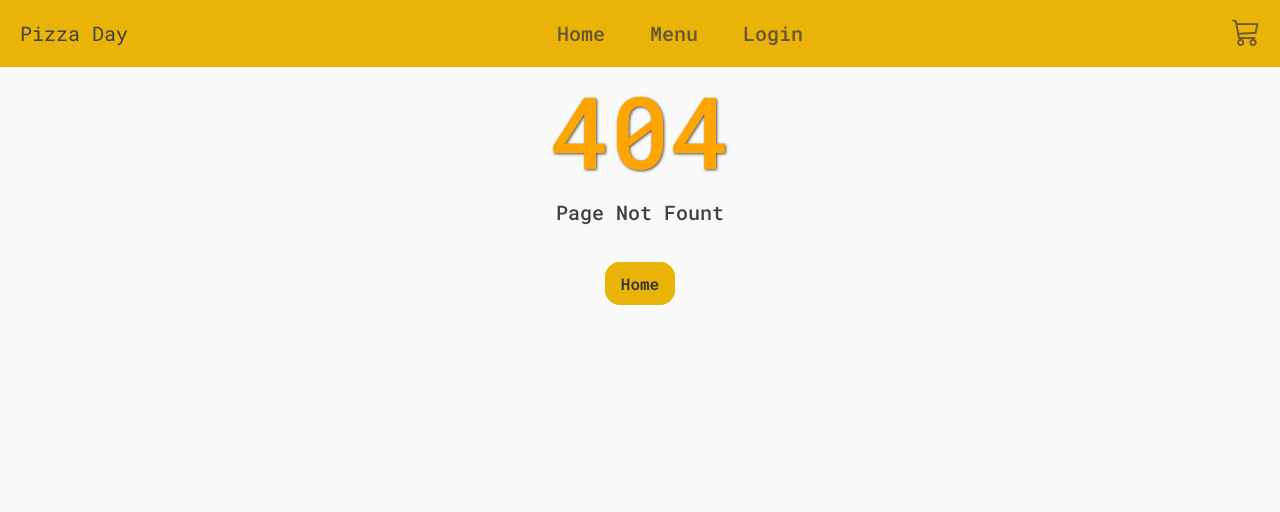
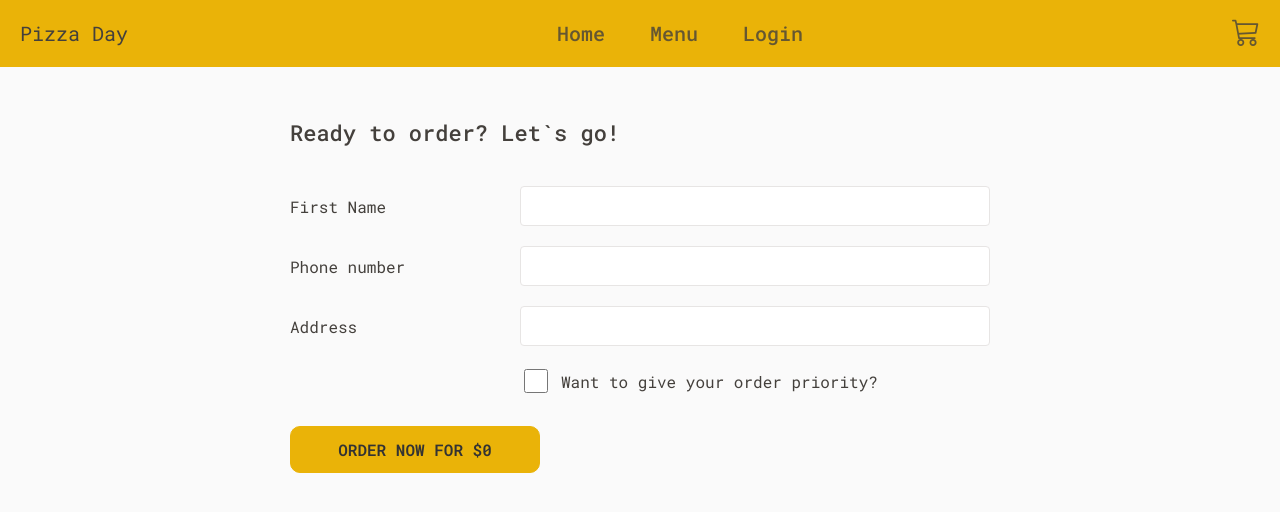
Before and after one commit to leviiiin/hillel-react-course-project, a React (Vite) app: page /order in a window 1280 px wide. Before the commit this address had no page. Shown: the top 512 px of the page. Built offline with nearby package versions, Linux system fonts and the light colour scheme.

Commit message:
create OrderPage

```diff
--- a/src/App.jsx
+++ b/src/App.jsx
@@ -8,6 +8,7 @@ import {
   NotFountPage,
   SignupPage,
   CartPage,
+  OrderPage,
 } from "./pages/index";
 import { Route, Routes } from "react-router-dom";
 
@@ -22,6 +23,7 @@ function App() {
           <Route path="/login" element={<LoginPage />} />
           <Route path="/signup" element={<SignupPage />} />
           <Route path="/cart" element={<CartPage />} />
+          <Route path="/order" element={<OrderPage />} />
           <Route path="*" element={<NotFountPage />} />
         </Routes>
       </main>
--- a/src/components/OrderForm/OrderForm.css
+++ b/src/components/OrderForm/OrderForm.css
@@ -1,7 +1,6 @@
 .order-form {
   width: 700px;
   margin: 0 auto;
-  padding: 50px 0;
   display: flex;
   flex-direction: column;
   gap: 20px;
--- a/src/components/ProductItem/ProductItem.jsx
+++ b/src/components/ProductItem/ProductItem.jsx
@@ -45,7 +45,7 @@ const ProductItem = ({ product, updateProduct, state, dispatch }) => {
 
   const getActionTemplate = () => {
     const cartItem = state.items.find((item) => item.id === id);
-
+    console.log(cartItem);
     if (soldOut) {
       return (
         <Button theme="disabled" className="product__btn">
--- a/src/pages/CartPage/CartPage.jsx
+++ b/src/pages/CartPage/CartPage.jsx
@@ -1,14 +1,12 @@
 import "./CartPage.css";
-import { Link } from "react-router-dom";
+import { Link, useNavigate } from "react-router-dom";
 import { Button } from "../../components";
 import { CartContext } from "../../contexts/CartProvider";
-import { useState, useContext } from "react";
-import { OrderForm } from "../../components/index";
+import { useContext } from "react";
 
 const CartPage = () => {
-  const [orderComplete, setOrderComplete] = useState(false);
   const { dispatch, state } = useContext(CartContext);
-  const [totalPrice, setTotalPrice] = useState(0);
+  const navigate = useNavigate();
 
   const handleDeleteItem = (id) => {
     dispatch({
@@ -43,21 +41,18 @@ const CartPage = () => {
         payload: item.id,
       });
     });
-    setTotalPrice(0);
   };
 
   const orderProduct = () => {
     const currentTotalPrice = state.totalPrice;
+    navigate("/order", { state: { totalPrice: currentTotalPrice } });
     clearCart();
-    setOrderComplete(true);
-    setTotalPrice(currentTotalPrice);
   };
 
   return (
     <div className="cart-page">
       <div className="wrapper">
         <div className="cart-page__content">
-          {!orderComplete && (
           <>
             <Link to="/menu" className="cart-page__back-link">
               <i className="bi bi-arrow-left-short"></i>
@@ -65,7 +60,6 @@ const CartPage = () => {
             </Link>
             <h1 className="cart-page__title">Your cart</h1>
           </>
-          )}
           <div className="cart-page__order">
             <ul className="cart-page__order-list">
               {state.items.map((item) => {
@@ -111,7 +105,7 @@ const CartPage = () => {
             )}
             {state.items.length > 0 && (
               <div className="cart-page__order-btns">
-                <Button theme="primary" onClick={() => orderProduct()}>
+                <Button theme="primary" onClick={orderProduct}>
                   Order
                 </Button>
                 <Button theme="ghost" onClick={clearCart}>
@@ -119,7 +113,6 @@ const CartPage = () => {
                 </Button>
               </div>
             )}
-            {orderComplete && <OrderForm price={totalPrice} />}
           </div>
         </div>
       </div>
--- /dev/null
+++ b/src/pages/OrderPage/OrderPage.css
@@ -0,0 +1,3 @@
+.order-page {
+  padding: 50px 0;
+}
--- /dev/null
+++ b/src/pages/OrderPage/OrderPage.jsx
@@ -0,0 +1,16 @@
+import "./OrderPage.css";
+import { OrderForm } from "../../components";
+import { useLocation } from "react-router-dom";
+
+const OrderPage = () => {
+  const location = useLocation();
+  const totalPrice = location.state ? location.state.totalPrice : 0;
+
+  return (
+    <div className="order-page">
+      <OrderForm price={totalPrice} />
+    </div>
+  );
+};
+
+export default OrderPage;
--- a/src/pages/index.js
+++ b/src/pages/index.js
@@ -4,3 +4,4 @@ export { default as MenuPage } from './MenuPage/MenuPage';
 export { default as NotFountPage } from './NotFountPage/NotFountPage';
 export { default as SignupPage } from './SignupPage/SignupPage';
 export { default as CartPage } from './CartPage/CartPage';
+export { default as OrderPage } from './OrderPage/OrderPage';
```
Lines whose indentation alone changed are shown as unchanged.
